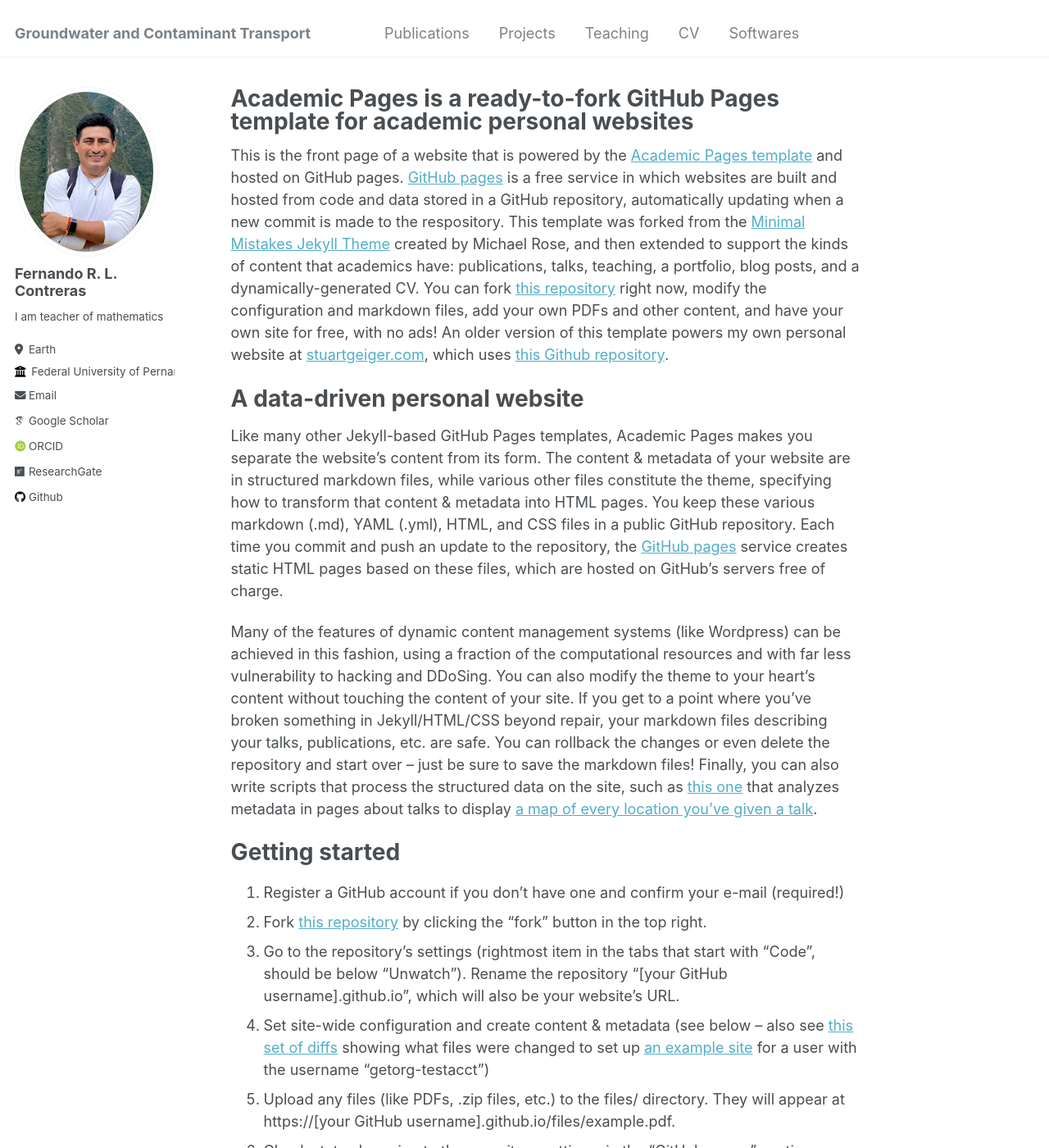
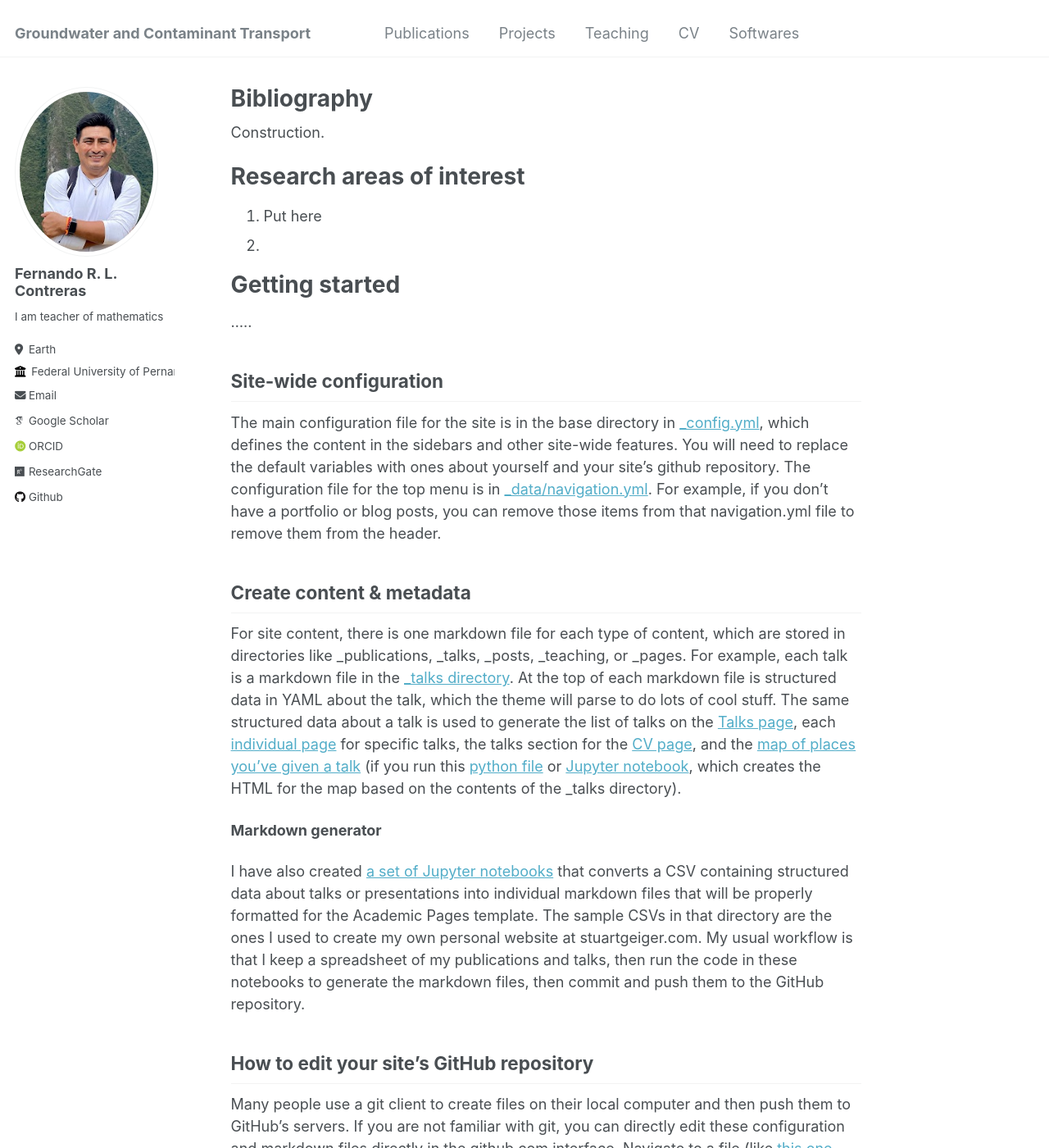
Before and after one commit to Feraul/Feraul.github.io, a Jekyll site: the page built from _pages/about.md, in a window 1280 px wide and 1400 px high. Shown: the whole window at 82% size. Built offline with Jekyll 4.4.1, drawn with Linux system fonts in a browser that asks for light colours; some web fonts are replaced; some of the changed text lies outside the part shown.

Commit message:
Update about.md

```diff
--- a/_pages/about.md
+++ b/_pages/about.md
@@ -1,28 +1,22 @@
 ---
 permalink: /
-title: "Academic Pages is a ready-to-fork GitHub Pages template for academic personal websites"
+title: "Bibliography"
 author_profile: true
 redirect_from:
   - /about/
   - /about.html
 ---
 
-This is the front page of a website that is powered by the [Academic Pages template](https://github.com/academicpages/academicpages.github.io) and hosted on GitHub pages. [GitHub pages](https://pages.github.com) is a free service in which websites are built and hosted from code and data stored in a GitHub repository, automatically updating when a new commit is made to the respository. This template was forked from the [Minimal Mistakes Jekyll Theme](https://mmistakes.github.io/minimal-mistakes/) created by Michael Rose, and then extended to support the kinds of content that academics have: publications, talks, teaching, a portfolio, blog posts, and a dynamically-generated CV. You can fork [this repository](https://github.com/academicpages/academicpages.github.io) right now, modify the configuration and markdown files, add your own PDFs and other content, and have your own site for free, with no ads! An older version of this template powers my own personal website at [stuartgeiger.com](http://stuartgeiger.com), which uses [this Github repository](https://github.com/staeiou/staeiou.github.io).
+Construction.
 
-A data-driven personal website
+Research areas of interest
 ======
-Like many other Jekyll-based GitHub Pages templates, Academic Pages makes you separate the website's content from its form. The content & metadata of your website are in structured markdown files, while various other files constitute the theme, specifying how to transform that content & metadata into HTML pages. You keep these various markdown (.md), YAML (.yml), HTML, and CSS files in a public GitHub repository. Each time you commit and push an update to the repository, the [GitHub pages](https://pages.github.com/) service creates static HTML pages based on these files, which are hosted on GitHub's servers free of charge.
-
-Many of the features of dynamic content management systems (like Wordpress) can be achieved in this fashion, using a fraction of the computational resources and with far less vulnerability to hacking and DDoSing. You can also modify the theme to your heart's content without touching the content of your site. If you get to a point where you've broken something in Jekyll/HTML/CSS beyond repair, your markdown files describing your talks, publications, etc. are safe. You can rollback the changes or even delete the repository and start over -- just be sure to save the markdown files! Finally, you can also write scripts that process the structured data on the site, such as [this one](https://github.com/academicpages/academicpages.github.io/blob/master/talkmap.ipynb) that analyzes metadata in pages about talks to display [a map of every location you've given a talk](https://academicpages.github.io/talkmap.html).
+1. Put here
+2.
 
 Getting started
 ======
-1. Register a GitHub account if you don't have one and confirm your e-mail (required!)
-1. Fork [this repository](https://github.com/academicpages/academicpages.github.io) by clicking the "fork" button in the top right.
-1. Go to the repository's settings (rightmost item in the tabs that start with "Code", should be below "Unwatch"). Rename the repository "[your GitHub username].github.io", which will also be your website's URL.
-1. Set site-wide configuration and create content & metadata (see below -- also see [this set of diffs](http://archive.is/3TPas) showing what files were changed to set up [an example site](https://getorg-testacct.github.io) for a user with the username "getorg-testacct")
-1. Upload any files (like PDFs, .zip files, etc.) to the files/ directory. They will appear at https://[your GitHub username].github.io/files/example.pdf.
-1. Check status by going to the repository settings, in the "GitHub pages" section
+.....
 
 Site-wide configuration
 ------
```
